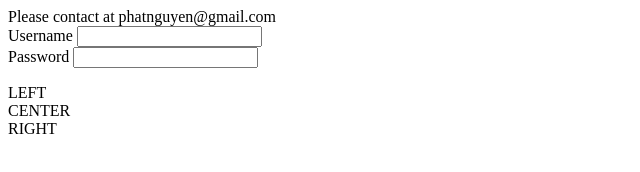
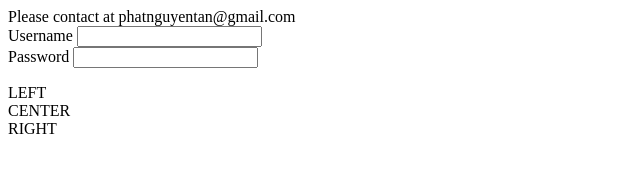
Before and after one commit to phatn/gitpractice, a plain HTML site: page index.html in a window 1280 px wide. Shown: the full height of the page, 0-640 px from the left. Drawn offline with Linux system fonts and the light colour scheme.

Commit message:
Update email

```diff
--- a/index.html
+++ b/index.html
@@ -4,7 +4,7 @@
 	</head>
 	<body>
 
-                <div id="email">Please contact at phatnguyen@gmail.com</div>
+                <div id="email">Please contact at phatnguyentan@gmail.com</div>
 		<div id="wrap">
 			<div id="nav">
 
```
